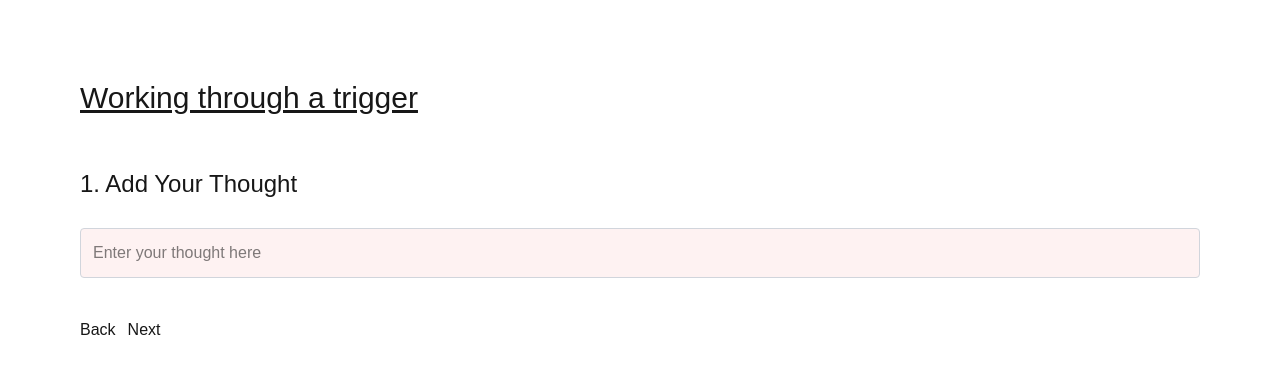
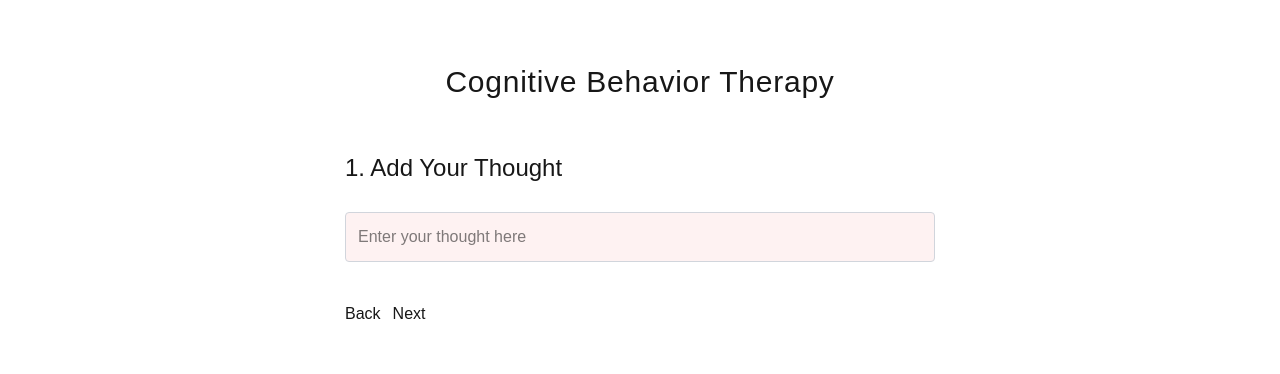
Before and after one commit to markwuu/mental-health-app, a Next.js app: page /cognitive-behavioral-therapy in a window 1280 px wide. Shown: the top 374 px of the page. Built offline with nearby package versions, Linux system fonts and the light colour scheme.

Commit message:
updated title on cbt page

```diff
--- a/app/cognitive-behavioral-therapy/page.tsx
+++ b/app/cognitive-behavioral-therapy/page.tsx
@@ -97,8 +97,10 @@ export default function CognitiveBehavioralTherapyPage() {
 
 	return (
 		<CBTContext.Provider value={cbt}>
-			<div className="space-y-8 p-20">
-				<h1 className="text-3xl underline">Working through a trigger</h1>
+			<div className="space-y-8 p-20 max-w-4xl w-187.5 mx-auto py-16">
+				<h1 className="text-3xl text-center tracking-wide">
+					Cognitive Behavior Therapy
+				</h1>
 				{displayStep()}
 				<NavigateButtons changePage={changePage} />
 			</div>
```
